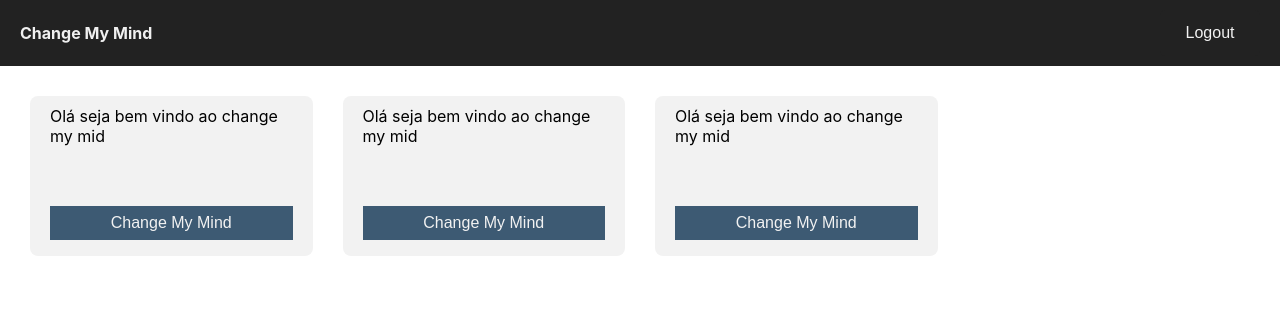
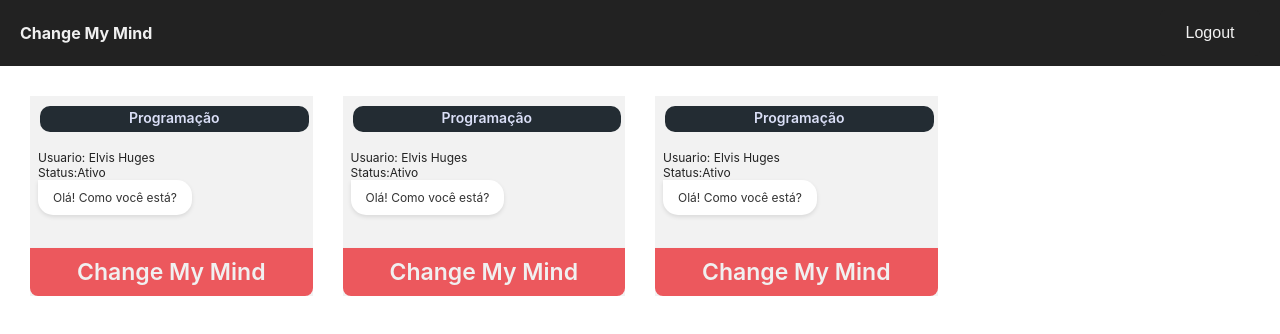
Before and after one commit to elvishuges/Dashboard-Praticar-Reactjs-MaterialUi, a React (Create React App) app: page / in a window 1280 px wide. Shown: the top 334 px of the page. Built offline with nearby package versions, Linux system fonts and the light colour scheme; sample sign-in values are in the browser's storage.

Commit message:
add novo desing card tela inicial

```diff
--- a/src/components/NavBar/style.ts
+++ b/src/components/NavBar/style.ts
@@ -4,7 +4,6 @@ export const NavbarContainer = styled.div`
   display: flex;
   align-items: center;
   justify-content: space-between;
-  background-color: #f0f0f0;
   padding: 10px 20px;
   background-color: #222222;
   color: #f0f0f0;
--- a/src/components/RoomCard/index.tsx
+++ b/src/components/RoomCard/index.tsx
@@ -1,6 +1,15 @@
 import { useNavigate } from 'react-router-dom';
 import BaseButton from '../BaseButton';
-import { Container, Text } from './style';
+import {
+  Action,
+  ChatBubble,
+  ChatBubbleWrapper,
+  Container,
+  Date,
+  Text,
+  TextContent,
+  TopicChip,
+} from './style';
 
 const RoomCard = () => {
   const handleLogout = () => {
@@ -9,16 +18,24 @@ const RoomCard = () => {
 
   return (
     <Container>
-      <Text>Olá seja bem vindo ao change my mid</Text>
+      <Text>
+        <div className='infos'>
+          <TopicChip>Programação</TopicChip>
+        </div>
 
-      <BaseButton
-        padding='8px'
-        type='button'
-        text='Change My Mind'
-        backgroundColor='#3D5A73'
-        borderRadius='0px'
-        onButtonClick={handleLogout}
-      />
+        <TextContent>
+          <div className='user-infos'>
+            Usuario: Elvis Huges <br /> Status:Ativo
+          </div>
+          <ChatBubbleWrapper>
+            <ChatBubble>Olá! Como você está?</ChatBubble>
+          </ChatBubbleWrapper>
+        </TextContent>
+      </Text>
+
+      <Action>
+        <div className='content'> Change My Mind</div>
+      </Action>
     </Container>
   );
 };
--- a/src/components/RoomCard/style.ts
+++ b/src/components/RoomCard/style.ts
@@ -1,23 +1,89 @@
 import styled from 'styled-components';
 
+type ChatBubbleWrapperProps = {
+  sender?: boolean;
+};
 export const Container = styled.div`
   display: flex;
   flex-direction: column;
+  justify-content: space-between;
   background-color: #f0f0f0;
-  height: 140px;
+  height: 200px;
   width: auto;
-  padding: 10px 20px;
   background-color: #f2f2f2;
-  border-radius: 8px;
   color: #f0f0f0;
-  .button-logout {
-    width: 100px;
-  }
+`;
+export const TopicChip = styled.div`
+  border-radius: 10px;
+  display: flex;
+  justify-content: center;
+  height: 20px;
+  width: 100%;
+  padding: 3px;
+  font-size: 14px;
+  background-color: #232c33 !important;
+  color: #dadff7 !important;
+`;
+export const Date = styled.div`
+  font-size: 10px;
 `;
 
 export const Text = styled.div`
   margin: 0;
   font-size: 16px;
-  color: black;
-  min-height: 100px;
+  display: flex;
+  flex-direction: column;
+  justify-content: space-between;
+  .infos {
+    margin: 10px;
+    font-weight: 600;
+    color: #222222;
+    font-size: 12px;
+  }
 `;
+
+export const TextContent = styled.div`
+  display: flex;
+  flex-direction: column;
+  justify-content: space-evenly;
+  color: #222222;
+  padding: 8px;
+  .user-infos {
+    font-size: 12px;
+  }
+`;
+
+export const ChatBubbleWrapper = styled.div<ChatBubbleWrapperProps>`
+  display: flex;
+  justify-content: ${(props) => (props.sender ? 'flex-end' : 'flex-start')};
+  margin-bottom: 10px;
+  font-size: 12px;
+  color: #222222;
+`;
+
+export const ChatBubble = styled.div<ChatBubbleWrapperProps>`
+  background-color: ${(props) => (props.sender ? '#DCF8C6' : '#FFF')};
+  color: ${(props) => (props.sender ? '#000' : '#333')};
+  border-radius: ${(props) =>
+    props.sender ? '15px 0 15px 15px' : '0 15px 15px 15px'};
+  padding: 10px 15px;
+  max-width: 70%;
+  box-shadow: 0 2px 4px rgba(0, 0, 0, 0.1);
+`;
+
+export const Action = styled.div`
+  margin: 0;
+  display: flex;
+  justify-content: center;
+  font-weight: 100;
+  border-bottom-left-radius: 8px;
+  border-bottom-right-radius: 8px;
+  background-color: #ec585d;
+  border-top: 1px solid;
+  cursor: pointer;
+  .content {
+    font-size: 23px;
+    font-weight: 600;
+    margin: 10px;
+  }
+`;
--- a/src/pages/Login/index.tsx
+++ b/src/pages/Login/index.tsx
@@ -70,7 +70,7 @@ export default function Login() {
           <BaseButton
             loading={isLoading}
             type='submit'
-            backgroundColor='#222222'
+            backgroundColor='#948011'
             text='Submit'
           />
           {alertMessage && <div className='error_message'> {alertMessage}</div>}
```
